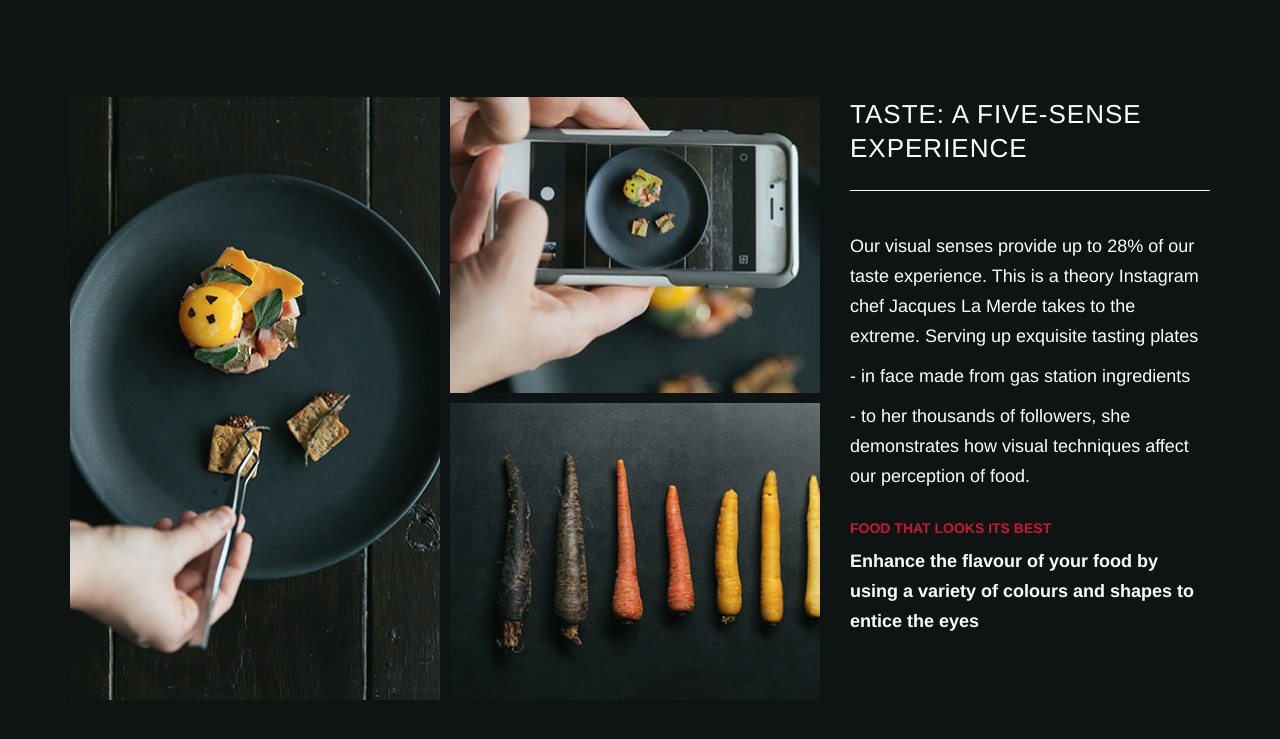
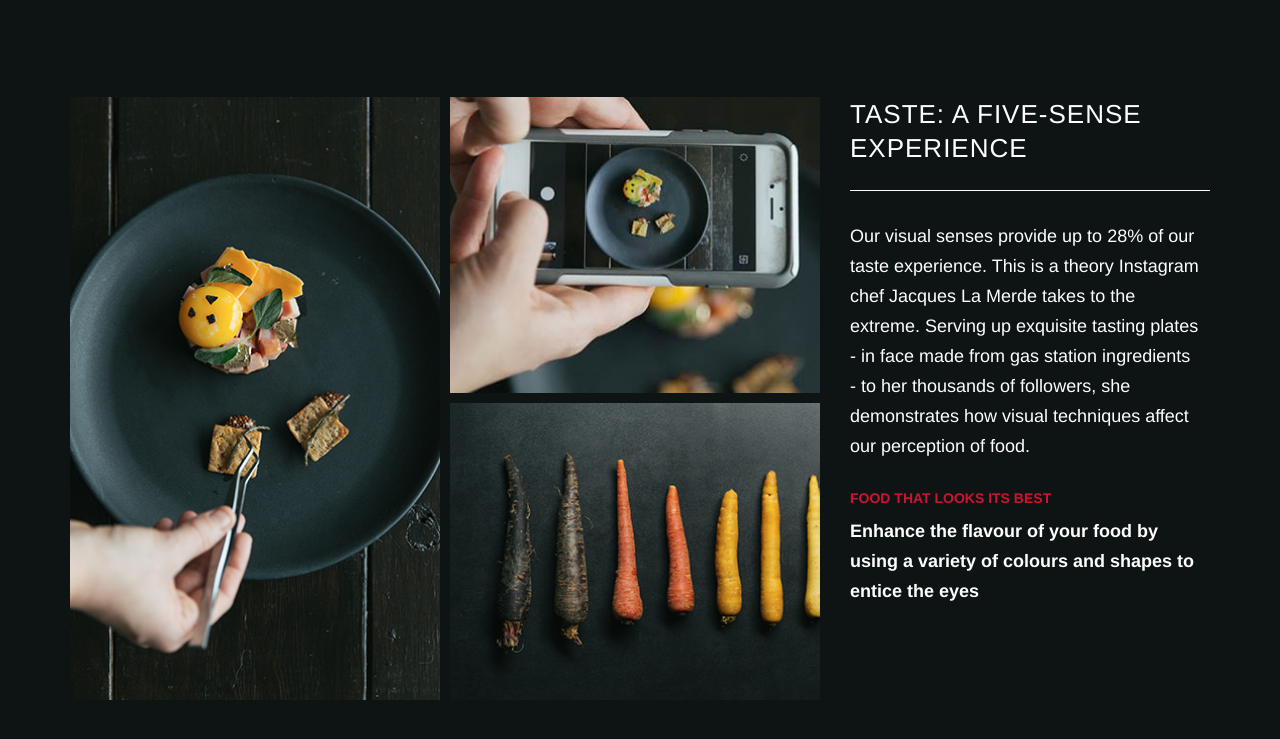
Before and after one commit to hanavan/OrchardMarketingTest, a website: page frontend/index.html in a window 1280 px wide. Shown: the part 621-1360 px from the top of the page. Drawn offline with Linux system fonts and the light colour scheme.

```diff
--- a/frontend/index.html
+++ b/frontend/index.html
@@ -73,17 +73,18 @@
       <div class="content-block">
         <div class="row">
           <div class="col-sm-4 col-sm-push-8">
-            <div class="module-title no-margin-top">
+            <div class="module-title no-margin-top margin-bottom-small">
               <h3>Taste: A five-sense experience</h3>
             </div>
-            <p class="feature-text">Our visual senses provide up to 28% of our taste experience. This is a theory Instagram chef Jacques La Merde takes to the extreme. Serving up exquisite tasting plates
+            <div class="margin-bottom-xs">
+              <p class="feature-text no-margin-bottom">Our visual senses provide up to 28% of our taste experience. This is a theory Instagram chef Jacques La Merde takes to the extreme. Serving up exquisite tasting plates</p>
               <ul class="feature-list">
                 <li class="feature-text">in face made from gas station ingredients</li>
                 <li class="feature-text">to her thousands of followers, she demonstrates how visual techniques affect our perception of food.</li>
               </ul>
-            </p>
-            <h5 class="feature-heading color-red">Food that looks its best</h5>
-            <p class="feature-text"><strong>Enhance the flavour of your food by using a variety of colours and shapes to entice the eyes</strong></p>
+              <h5 class="feature-heading color-red">Food that looks its best</h5>
+              <p class="feature-text"><strong>Enhance the flavour of your food by using a variety of colours and shapes to entice the eyes</strong></p>
+            </div>
           </div>
           <div class="col-sm-8 col-sm-pull-4">
             <div class="module-custom-grid">
--- a/frontend/less/custom.less
+++ b/frontend/less/custom.less
@@ -25,10 +25,15 @@
 }
 
 .module-title {
+	margin-top: 25px;
+	margin-bottom: 40px;
+	&.margin-bottom-small {
+		margin-bottom: 30px;
+	}
+
 	h3 {
 		margin-top: 0;
-		margin-bottom: 40px;
-		padding-top: 25px;
+		margin-bottom: 0;
 		padding-bottom: 25px;
 		font-size: 26px;
 		line-height: 34px;
@@ -37,11 +42,6 @@
 		.text-uppercase;
 		display: inline-block;
 		border-bottom: 1px solid @color-white;
-	}
-	&.no-margin-top {
-		h3 {
-			padding-top: 0;
-		}
 	}
 }
 
@@ -147,6 +147,7 @@
 			content: '- ';
 		}
 		margin-left: 0;
+		margin-bottom: 0;
 		list-style: none;
 	}
 }
@@ -160,3 +161,9 @@
 .color-red {
 	color: @color-red;
 }
+
+.margin-bottom-xs {
+	@media @only-xs {
+		margin-bottom: 30px;
+	}
+}
```
Also changed, not shown: frontend/css/style.css.
